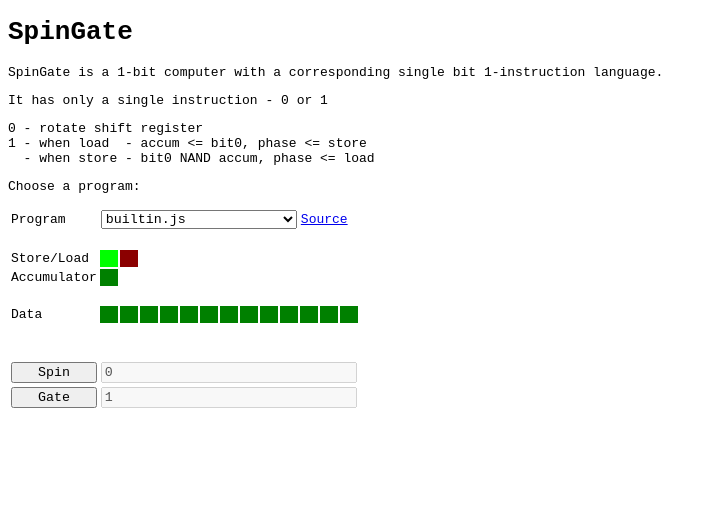
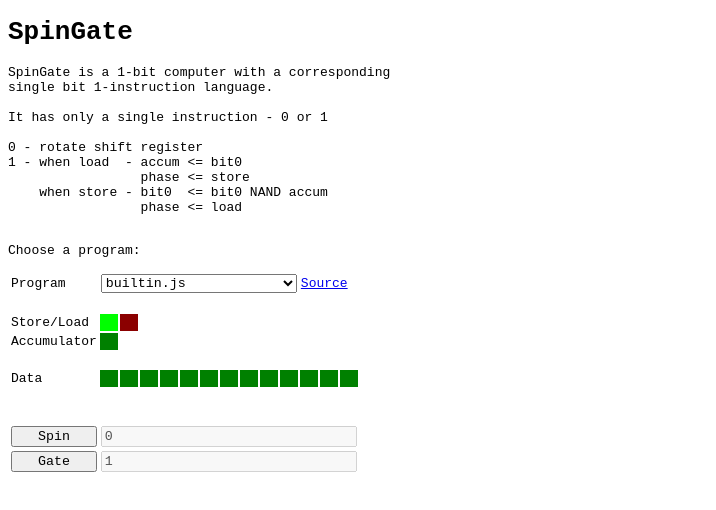
Before and after one commit to jacoblister/jacoblister.github.io, a plain HTML site: page spingate/index.html in a window 1280 px wide. Shown: the whole page, without its empty margins (0-716 px from the left). Drawn offline with Linux system fonts and the light colour scheme.

Commit message:
tidy mc14500 example

```diff
--- a/spingate/index.html
+++ b/spingate/index.html
@@ -17,7 +17,7 @@
                     element.textContent = arg
                 } else if (Array.isArray(arg)) {
                     arg.forEach(item => {
-                        element.appendChild(item)
+                        if (item != undefined) { element.appendChild(item) }
                     })
                 } else if (typeof arg == "object") {
                     for (key in arg) {
@@ -136,11 +136,12 @@
                 elem("tr"),
                 elem("tr",
                     elem("td", "Data"),
-                    cpu.label.map((bit, index) => elem("td", { id: "data-" + index, class: cpu.data & (1 << index) ? "bit-on" : "bit-off" }))
+                    cpu.label.map((bit, index) => bit == "h" ? undefined :
+                        elem("td", { id: "data-" + index, class: cpu.data & (1 << index) ? "bit-on" : "bit-off" }))
                 ),
                 elem("tr",
                     elem("td"),
-                    cpu.label.map((bit, index) => elem("td", bit))
+                    cpu.label.map((bit, index) => bit == "h" ? undefined : elem("td", bit))
                 ),
                 regs,
                 elem("tr"),
@@ -214,7 +215,9 @@
 
             for (let i = 0; i < cpu.bits; i++) {
                 data = document.getElementById("data-" + i)
-                data.setAttribute("class", cpu.data & (1 << i) ? "bit-on" : "bit-off")
+                if (data) {
+                    data.setAttribute("class", cpu.data & (1 << i) ? "bit-on" : "bit-off")
+                }
             }
 
             // let code = document.getElementById("code")
@@ -272,12 +275,18 @@
 
 <body onload="onload()">
     <h1>SpinGate</h1>
-    <p>SpinGate is a 1-bit computer with a corresponding single bit 1-instruction language.</p>
-    <p>It has only a single instruction - 0 or 1</p>
-    <p>0 - rotate shift register<br/>
-    1 - when load &nbsp;- accum &lt;= bit0, phase &lt;= store</br>
-    &nbsp; - when store - bit0 NAND accum, phase &lt;= load</br>
-    </p>
+    <pre>
+SpinGate is a 1-bit computer with a corresponding
+single bit 1-instruction language.
+
+It has only a single instruction - 0 or 1
+
+0 - rotate shift register
+1 - when load  - accum &lt;= bit0
+                 phase &lt;= store
+    when store - bit0  &lt;= bit0 NAND accum
+                 phase &lt;= load
+    </pre>
     <p>Choose a program:</p>
 
     <table id="table"></table>
```
Also changed, not shown: spingate/prog/mc14500b.js (+7 -6 lines).
